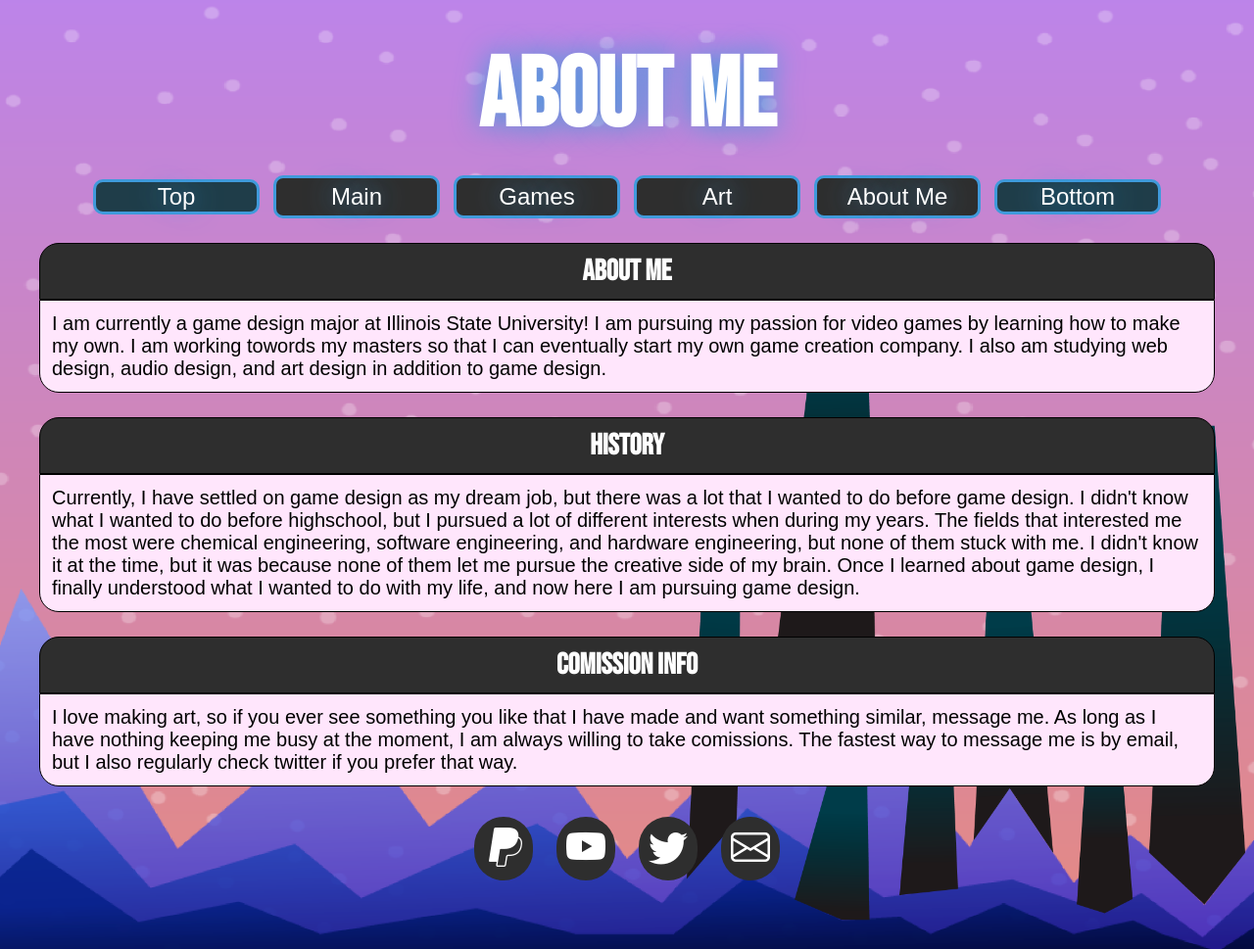
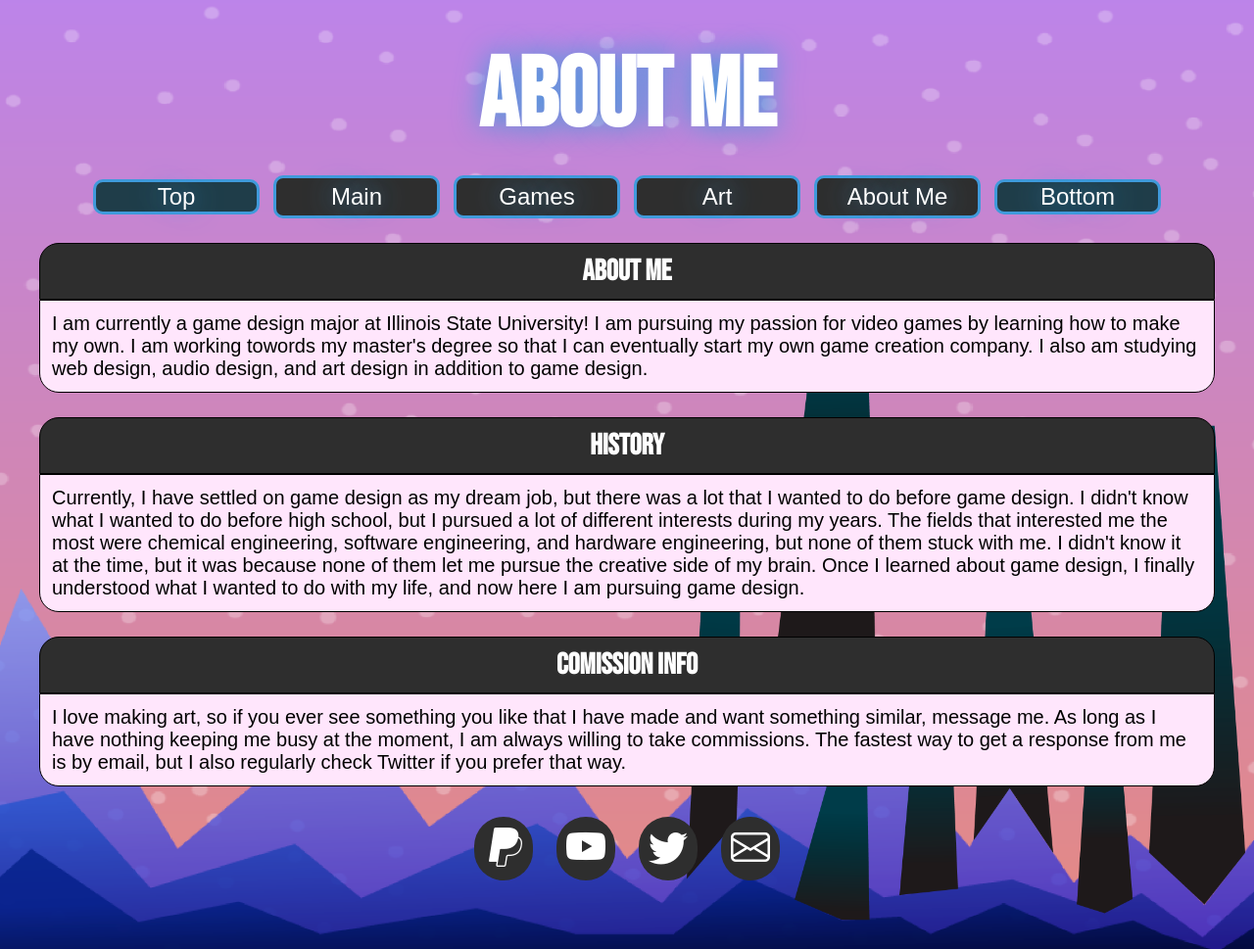
Before and after one commit to MonoKnight/CTK-301, a plain HTML site: page Final-Project/Aboutme.html in a window 1280 px wide. Shown: the whole page at 98% size. Drawn offline with nearby package versions, Linux system fonts and the light colour scheme; a web font is replaced by a local one.

Commit message:
Add files via upload

```diff
--- a/Final-Project/Aboutme.html
+++ b/Final-Project/Aboutme.html
@@ -30,15 +30,15 @@
 
 			<h2> About Me </h2>
 
-			<p class="paragraph"> I am currently a game design major at Illinois State University! I am pursuing my passion for video games by learning how to make my own. I am working towords my masters so that I can eventually start my own game creation company. I also am studying web design, audio design, and art design in addition to game design. </p>
+			<p class="paragraph"> I am currently a game design major at Illinois State University! I am pursuing my passion for video games by learning how to make my own. I am working towords my master's degree so that I can eventually start my own game creation company. I also am studying web design, audio design, and art design in addition to game design. </p>
 
 			<h2> History </h2>
 
-			<p class="paragraph"> Currently, I have settled on game design as my dream job, but there was a lot that I wanted to do before game design. I didn't know what I wanted to do before highschool, but I pursued a lot of different interests when during my years. The fields that interested me the most were chemical engineering, software engineering, and hardware engineering, but none of them stuck with me. I didn't know it at the time, but it was because none of them let me pursue the creative side of my brain. Once I learned about game design, I finally understood what I wanted to do with my life, and now here I am pursuing game design. </p>
+			<p class="paragraph"> Currently, I have settled on game design as my dream job, but there was a lot that I wanted to do before game design. I didn't know what I wanted to do before high school, but I pursued a lot of different interests during my years. The fields that interested me the most were chemical engineering, software engineering, and hardware engineering, but none of them stuck with me. I didn't know it at the time, but it was because none of them let me pursue the creative side of my brain. Once I learned about game design, I finally understood what I wanted to do with my life, and now here I am pursuing game design. </p>
 
 			<h2> Comission Info </h2>
 
-			<p class="paragraph"> I love making art, so if you ever see something you like that I have made and want something similar, message me. As long as I have nothing keeping me busy at the moment, I am always willing to take comissions. The fastest way to message me is by email, but I also regularly check twitter if you prefer that way.</p>
+			<p class="paragraph"> I love making art, so if you ever see something you like that I have made and want something similar, message me. As long as I have nothing keeping me busy at the moment, I am always willing to take commissions. The fastest way to get a response from me is by email, but I also regularly check Twitter if you prefer that way.</p>
 
 		</main>
 
```
